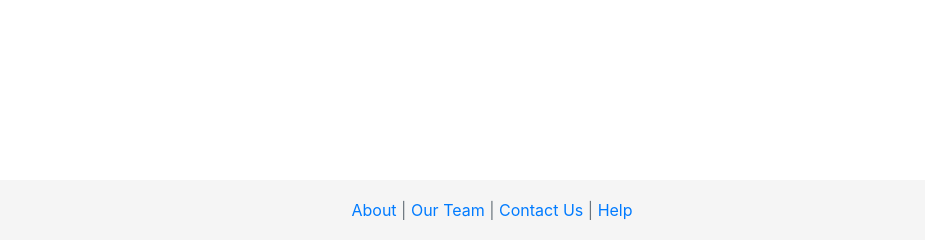
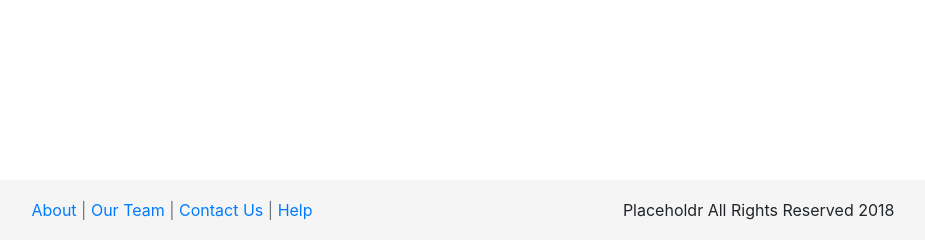
Before and after one commit to WADPlaceholdr/Placeholdr, a Django app: page /placeholdr/help/ in a window 1280 px wide. Shown: the part 560-800 px from the top of the page, without its empty margins (148-1073 px from the left). Run offline with Django 3.2, Linux system fonts and the light colour scheme; some libraries are stand-ins or nearby versions.

Commit message:
added copyrights to footer

```diff
--- a/static/styles/style.css
+++ b/static/styles/style.css
@@ -19,6 +19,13 @@ body {
 
 }
 
+#footer-row {
+	margin: 0;
+	padding:0;
+	border:0;
+}
+
+
 #logo {
 	max-height: 40px;
 }
--- a/templates/placeholdr/base.html
+++ b/templates/placeholdr/base.html
@@ -109,14 +109,19 @@
 		{% endblock %}
 
 		<footer class="footer text-center ">
-			<!-- <div class="container"> -->
+			<div class="row" id="footer-row">
+				<div class="col-6">
 					<span class="text-muted">
 						<a href="{% url 'about' %}">About</a> |
 						<a href="{% url 'team' %}">Our Team</a> |
 						<a href="{% url 'contact' %}">Contact Us</a> |
 						<a href="{% url 'help' %}">Help</a>
 					</span>
-			<!-- </div> -->
+				</div>
+				<div class="col-5">
+					Placeholdr All Rights Reserved 2018
+				</div>
+			</div>
 		</footer>
 
 		<!-- Bootstrap jQuery -->
```
Lines whose indentation alone changed are shown as unchanged.
